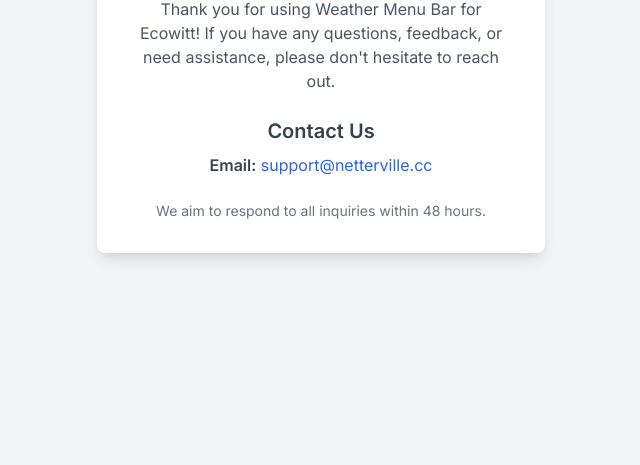
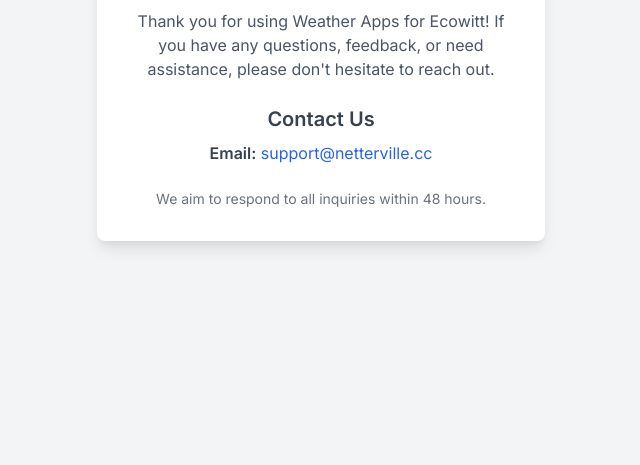
Before and after one commit to cnetterville/pws-mac-menubar, a plain HTML site: page index.html in a window 1280 px wide. Shown: the part 335-800 px from the top of the page, without its empty margins (319-959 px from the left). Drawn offline with nearby package versions, Linux system fonts and the light colour scheme.

Commit message:
Update index.html

```diff
--- a/index.html
+++ b/index.html
@@ -16,7 +16,7 @@
     <div class="bg-white p-8 rounded-lg shadow-lg max-w-md w-full text-center">
         <h1 class="text-3xl font-bold text-gray-800 mb-4">Support for Weather Menu Bar for Ecowitt</h1>
         <p class="text-gray-600 mb-6">
-            Thank you for using Weather Menu Bar for Ecowitt! If you have any questions, feedback, or need assistance, please don't hesitate to reach out.
+            Thank you for using Weather Apps for Ecowitt! If you have any questions, feedback, or need assistance, please don't hesitate to reach out.
         </p>
 
         <div class="mb-6">
```
